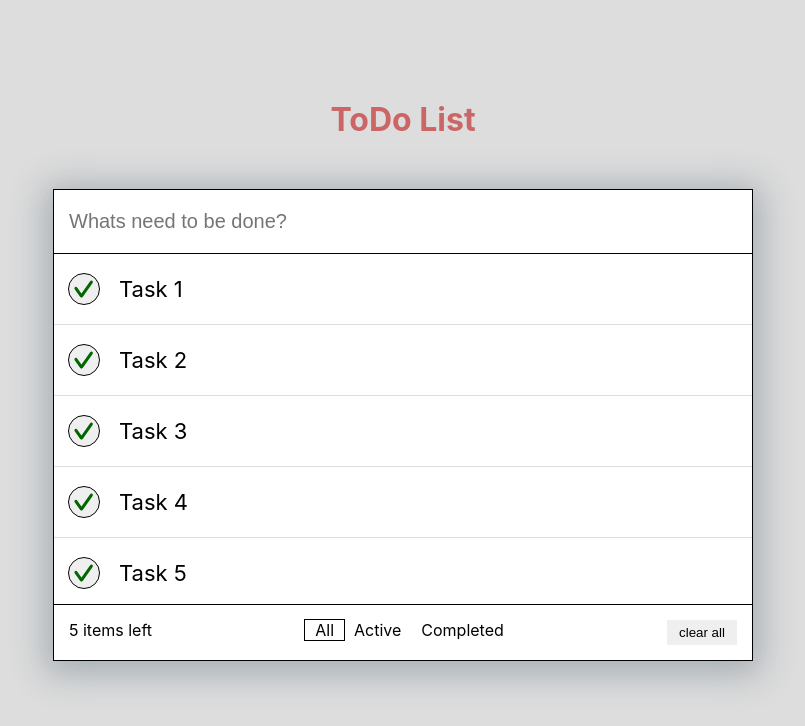
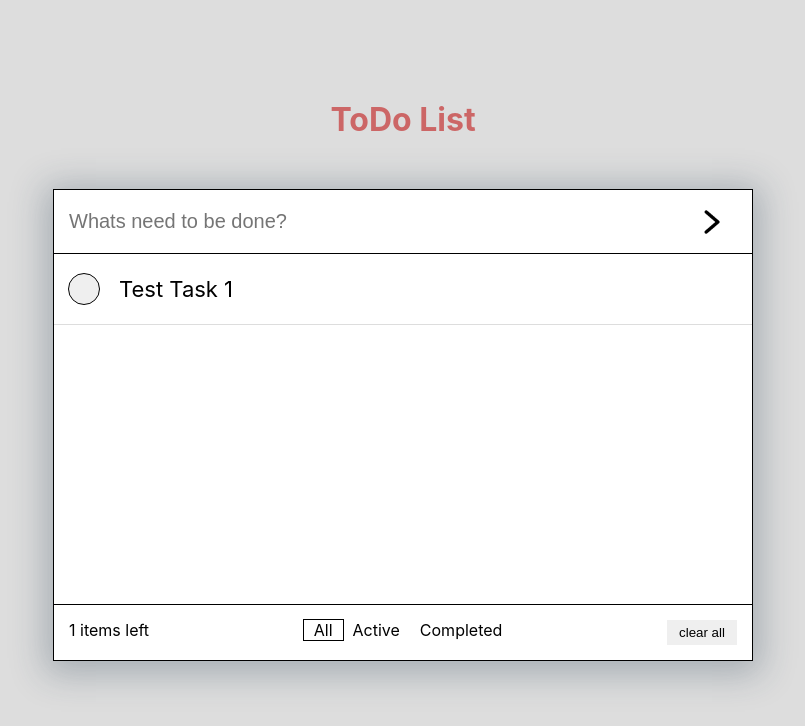
Before and after one commit to sjalavandring/todo-list, a React (Create React App) app: page / in a window 1280 px wide. Shown: the top 726 px of the page, without its empty margins (237-1042 px from the left). Built offline with nearby package versions, Linux system fonts and the light colour scheme.

Commit message:
Commit 2

```diff
--- a/src/Components/Tasks/AllTasks.tsx
+++ b/src/Components/Tasks/AllTasks.tsx
@@ -1,30 +1,16 @@
-function AllTasks () {
+import {taskList} from '../../interfaces/taskList'
+import {Task} from '../../index'
+
+let AllTasks: React.FC<taskList> = function  ({taskList}) {
+	let allTaskList = taskList.map((task, id) => {
+		return (
+			<Task taskText={task.taskText}/>
+		)
+	})
+
 	return (
 		<>
-			<div className="tasks-list-elem">
-				<button className="custom-checkbox"></button>
-				<div className="tasks-list-elem__item">Task 1</div>
-			</div>
-			<div className="tasks-list-elem">
-				<button className="custom-checkbox"/>
-				<div className="tasks-list-elem__item">Task 2</div>
-			</div>
-			<div className="tasks-list-elem">
-				<button className="custom-checkbox"/>
-				<div className="tasks-list-elem__item">Task 3</div>
-			</div>
-			<div className="tasks-list-elem">
-				<button className="custom-checkbox"/>
-				<div className="tasks-list-elem__item">Task 4</div>
-			</div>
-			<div className="tasks-list-elem">
-				<button className="custom-checkbox"/>
-				<div className="tasks-list-elem__item">Task 5</div>
-			</div>
-			<div className="tasks-list-elem">
-				<button className="custom-checkbox"/>
-				<div className="tasks-list-elem__item">Task 6</div>
-			</div>
+			{allTaskList}
 		</>
 	)
 }
--- a/src/Components/Tasks/Task.tsx
+++ b/src/Components/Tasks/Task.tsx
@@ -1,6 +1,6 @@
 import {ReactNode, useState}  from 'react'
 
-type TaskProps = {
+interface TaskProps  {
 	taskText : string;
 }
 
--- a/src/Components/Wrapper/Wrapper.tsx
+++ b/src/Components/Wrapper/Wrapper.tsx
@@ -1,28 +1,26 @@
-import React, {Suspense, MouseEvent, useState} from 'react';
+import React, {Suspense, MouseEvent, useState, useRef} from 'react';
 import {BrowserRouter, Routes, Route, NavLink} from "react-router-dom";
+import {taskList} from '../../interfaces/taskList'
+import {taskInfo} from '../../interfaces/taskList'
+
+import taskInputIcon from '../../img/task-input__arrow.png'
+
 
 const AllTasks = React.lazy(() => import('./../Tasks/AllTasks'));
 const ActiveTasks = React.lazy(() => import('./../Tasks/ActiveTasks'));
 const CompletedTasks = React.lazy(() => import('./../Tasks/CompletedTasks'));
 
-function Navigation () {
+
+
+
+function Wrapper () {
+
+
+	let Navigation: React.FC<taskList> = function ({taskList}) {
 		let setActive = ({isActive} : {isActive: boolean}) => isActive ? "tasks-menu__route--active" : "tasks-menu__route";
-
-	interface currentTaskList {
-		task: string,
-		complete: boolean,
-	}
-
-	let testTask : currentTaskList = {
-		task: 'Test Task 1',
-		complete: false,
-	}
-
-	let [taskList, addNewtask] = useState([testTask]);
-
 		return (
 			<div className="tasks-menu">
-			<div className="tasks-menu-info tasks-menu-elem">5 items left</div>
+				<div className="tasks-menu-info tasks-menu-elem">{taskList.length} items left</div>
 				<div className="tasks-menu-routes tasks-menu-elem">
 					<NavLink className={setActive} to="/">All</NavLink>
 					<NavLink className={setActive} to="/active">Active</NavLink>
@@ -35,27 +33,46 @@ function Navigation () {
 		)
 	}
 
-function Wrapper () {
+	let testTask : taskInfo = {
+		taskText: 'Test Task 1',
+		completed: false,
+	}
+
+	let [taskList, addNewTask] = useState([testTask]);
+	let inputInner = useRef<HTMLInputElement>(null);
+
+	function addTask () {
+		if (inputInner.current != null ) {
+			if (inputInner.current.value != "") {
+				addNewTask([{"taskText": inputInner.current.value}, ...taskList])
+				console.log(inputInner.current.value)
+				inputInner.current.value = "";
+			}
+		}
+	}
+
 	return (
 		<main className="main">
 			<h1 className="main-title">ToDo List</h1>
 			<div className="main-wrapper">
-				<input className="tasks-input" type="text" placeholder="Whats need to be done?"></input>
+				<div className="task-search-field">
+					<input className="tasks-input" type="text" placeholder="Whats need to be done?" ref={inputInner} />
+					<img className="task-input__image" src={taskInputIcon} alt="taskInputIcon" onClick={addTask}/>
+				</div>
 				<div className="tasks-list">
 					<Suspense fallback={<div>Загрузка</div>}>
 				        <Routes>
-				        	<Route path="/" element={<AllTasks/>}/>
-					        <Route path="/active" element={<ActiveTasks/>}/>
-					        <Route path="/completed" element={<CompletedTasks/>}/>
+				        	<Route path="/" element={<AllTasks taskList={taskList}/>}/>
+					        <Route path="/active" element={<ActiveTasks />}/>
+					        <Route path="/completed" element={<CompletedTasks />}/>
 				        </Routes>
 			        </Suspense>
 				</div>
-				<Navigation/>
+				<Navigation taskList={taskList}/>
 			</div>
 		</main>
 	)
 }
 
 
-
 export default Wrapper;
--- a/src/Components/Wrapper/wrapper.scss
+++ b/src/Components/Wrapper/wrapper.scss
@@ -12,11 +12,29 @@
   box-shadow: 0px 5px 33px 8px rgba(34, 60, 80, 0.29);
 }
 
+.task-search-field {
+  display: flex;
+  border-bottom: 1px solid #000;
+}
+
+
 .tasks-input {
   width: 100%;
-  border-bottom: 1px solid #000;
   padding: 20px 15px;
   font-size: 20px;
+  outline: none;
+}
+
+.task-input__image {
+  max-height: 40px;
+  align-self: center;
+  margin-right: 20px;
+  cursor: pointer;
+  transition: 0.3s;
+  &:hover {
+    transform: scale(1.15);
+    transition: 0.2s;
+  }
 }
 
 .custom-checkbox {
@@ -25,10 +43,10 @@
   outline: 1px solid #000;
   border-radius: 30px;
   cursor: pointer;
-  transition: 0.2s;
+  transition: 0.3s;
   &:hover {
     transform: scale(1.05);
-    transition: 0.2s;
+    transition: 0.3s;
   }
   &:before{
     content: "";
--- /dev/null
+++ b/src/interfaces/taskList.tsx
@@ -0,0 +1,8 @@
+export interface taskInfo {
+	taskText: string,
+	completed?: boolean,
+}
+
+export interface taskList  {
+	taskList: taskInfo[];
+}
```
Also changed, not shown: src/img/task-input__arrow.png (added). Lines whose indentation alone changed are shown as unchanged.
